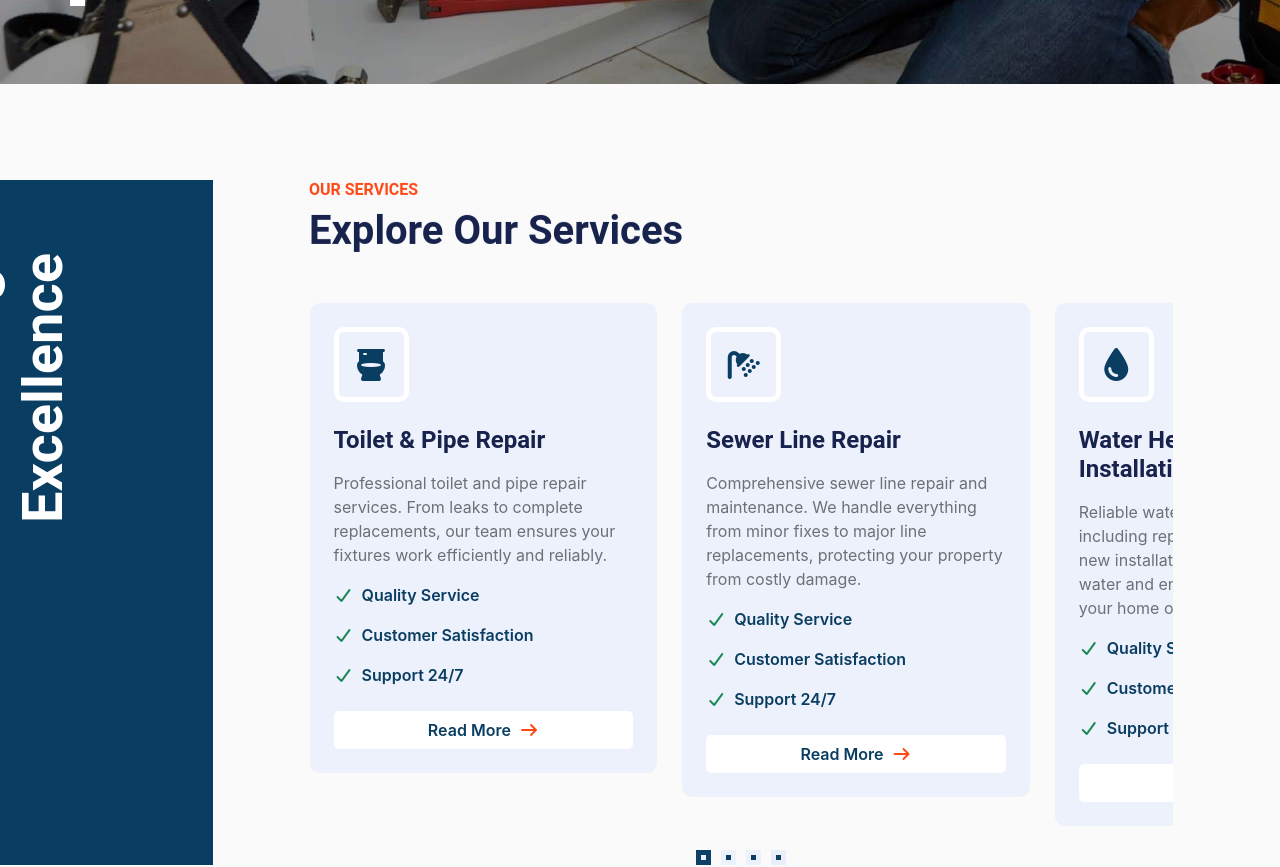
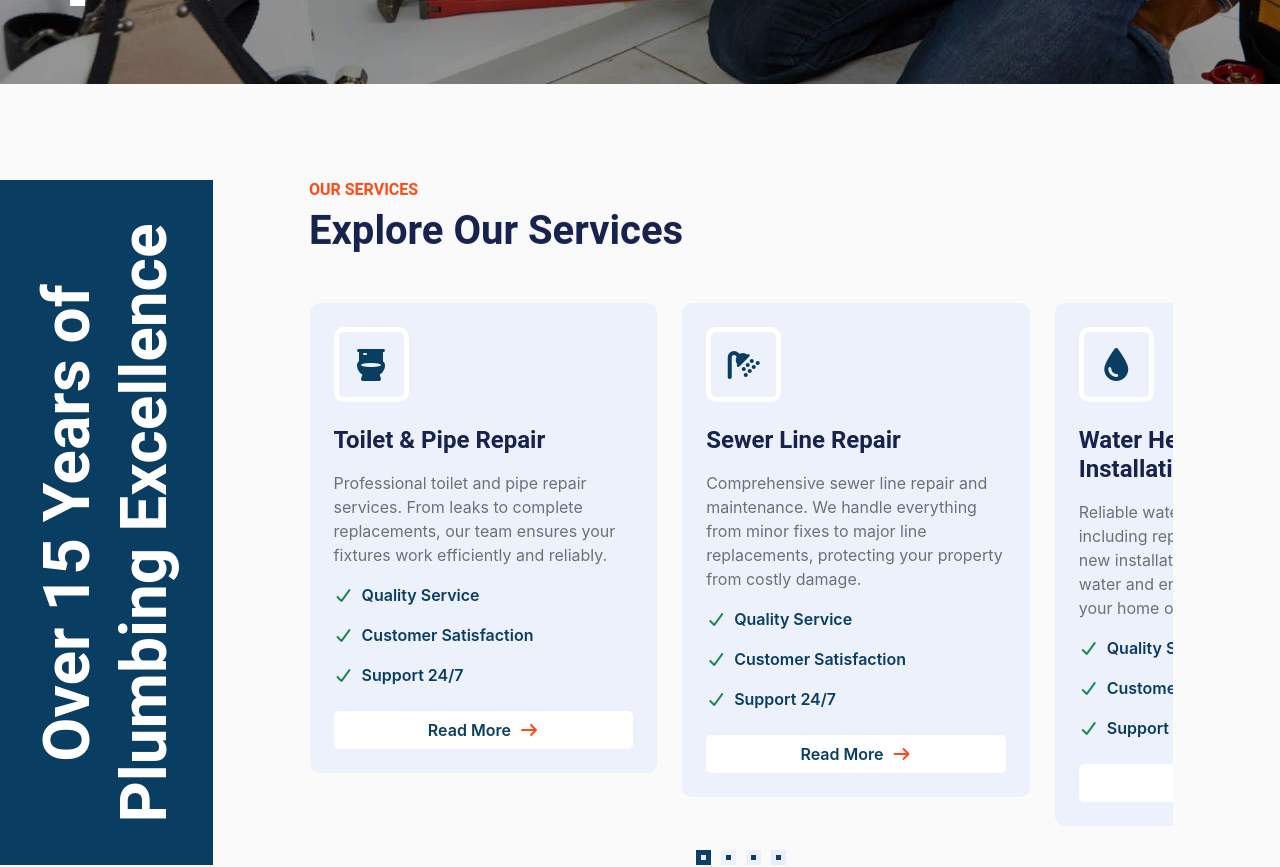
Before and after one commit to DafetiteOgaga/classic_brownline_plumbing_services, a React (Create React App) app in the folder classic_brownline_plumbing_services_website/: page / in a window 1280 px wide. Shown: the part 780-1647 px from the top of the page. Built offline with nearby package versions, Linux system fonts and the light colour scheme.

Commit message:
service.js: fixed service experience badge for excellent UI

```diff
--- a/classic_brownline_plumbing_services_website/src/components/modularComponents/service.js
+++ b/classic_brownline_plumbing_services_website/src/components/modularComponents/service.js
@@ -65,9 +65,10 @@ function Service({yearFounded, currentYear}) {
 	return (
 		<div className={`container-fluid py-5 px-4 px-lg-0`}>
 			<div className="row g-0">
-				<div className="col-lg-2 d-none d-lg-flex">
-					<div className="d-flex align-items-center justify-content-center bg-primary w-100 h-100">
-						<h1 className="display-4 text-white m-0 rotate-n90 text-center">{`Over ${currentYear - yearFounded} Years of Plumbing Excellence`}</h1>
+				<div className="col-lg-2 d-none d-lg-flex position-relative">
+					{/* <div className="d-flex align-items-center justify-content-center bg-primary w-100 h-100"> */}
+					<div className="bg-primary w-100 h-100 position-relative">
+						<h1 className="display-3 text-white m-0 rotate-n90 text-center position-absolute">{`Over ${currentYear - yearFounded} Years of Plumbing Excellence`}</h1>
 					</div>
 				</div>
 				<div className="col-md-12 col-lg-9">
```
